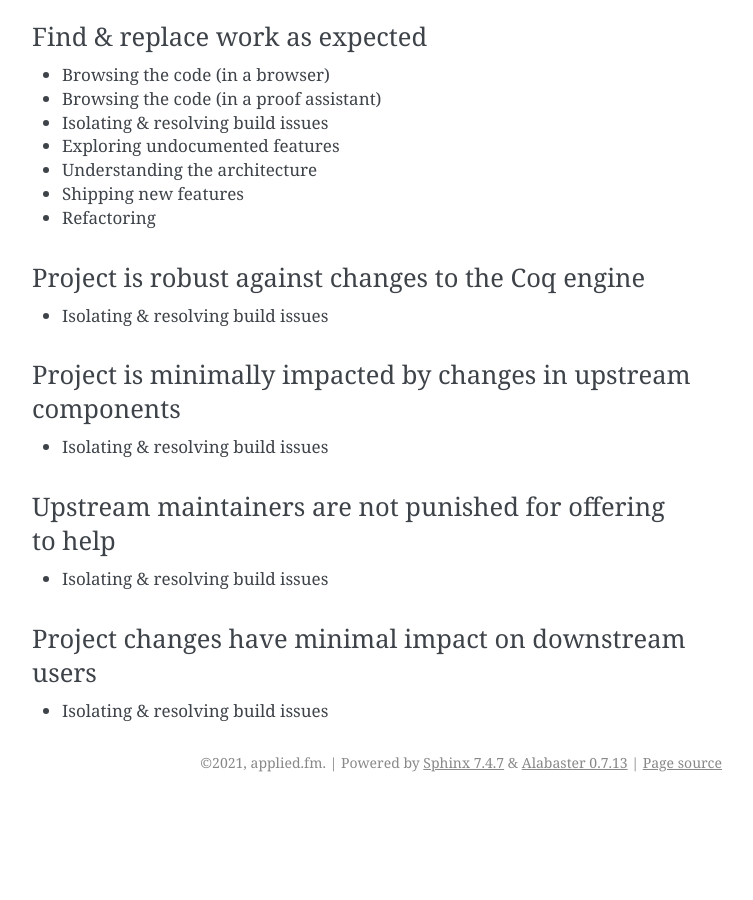
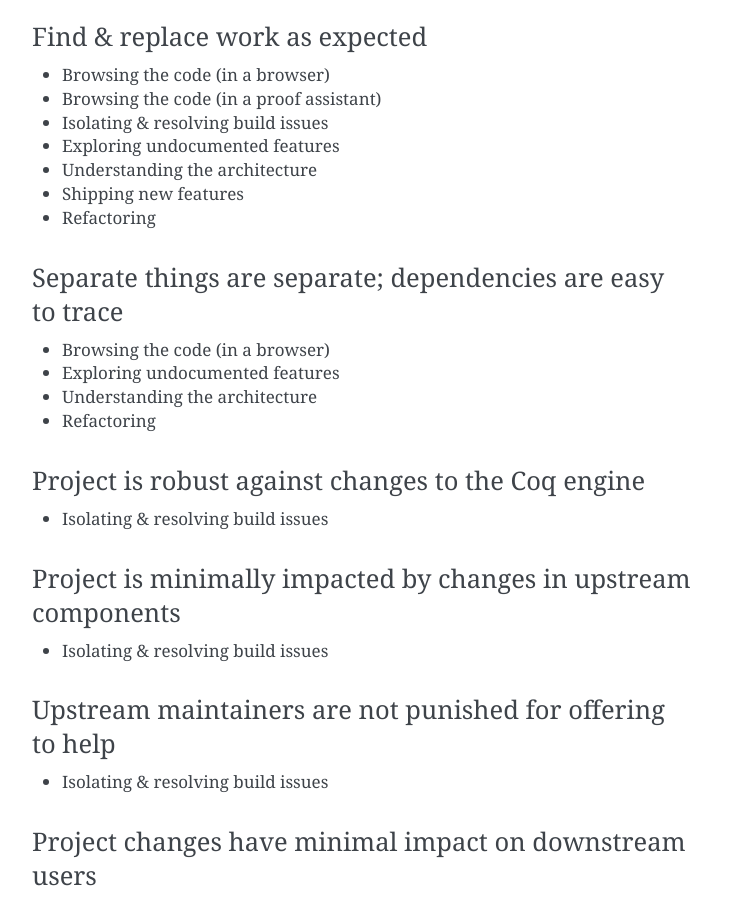
Before and after one commit to appliedfm/vstyle, a Sphinx documentation site: the page built from docs/source/principles.rst, in a window 1280 px wide and 900 px high, scrolled down 2273 px. Shown: the whole window, without its empty margins (388-1141 px from the left). Built offline with Sphinx 7.4.7, drawn with Linux system fonts in a browser that asks for light colours; before the commit the page ends 3075 px from its top, so only the background shows below that; some of the changed text lies outside the part shown.

Commit message:
Added 'Separate things are separate; dependencies are easy to trace'

```diff
--- a/docs/source/principles.rst
+++ b/docs/source/principles.rst
@@ -105,6 +105,15 @@ Find & replace work as expected
 * Refactoring
 
 
+Separate things are separate; dependencies are easy to trace
+~~~~~~~~~~~~~~~~~~~~~~~~~~~~~~~~~~~~~~~~~~~~~~~~~~~~~~~~~~~~
+
+* Browsing the code (in a browser)
+* Exploring undocumented features
+* Understanding the architecture
+* Refactoring
+
+
 Project is robust against changes to the Coq engine
 ~~~~~~~~~~~~~~~~~~~~~~~~~~~~~~~~~~~~~~~~~~~~~~~~~~~
 
```
